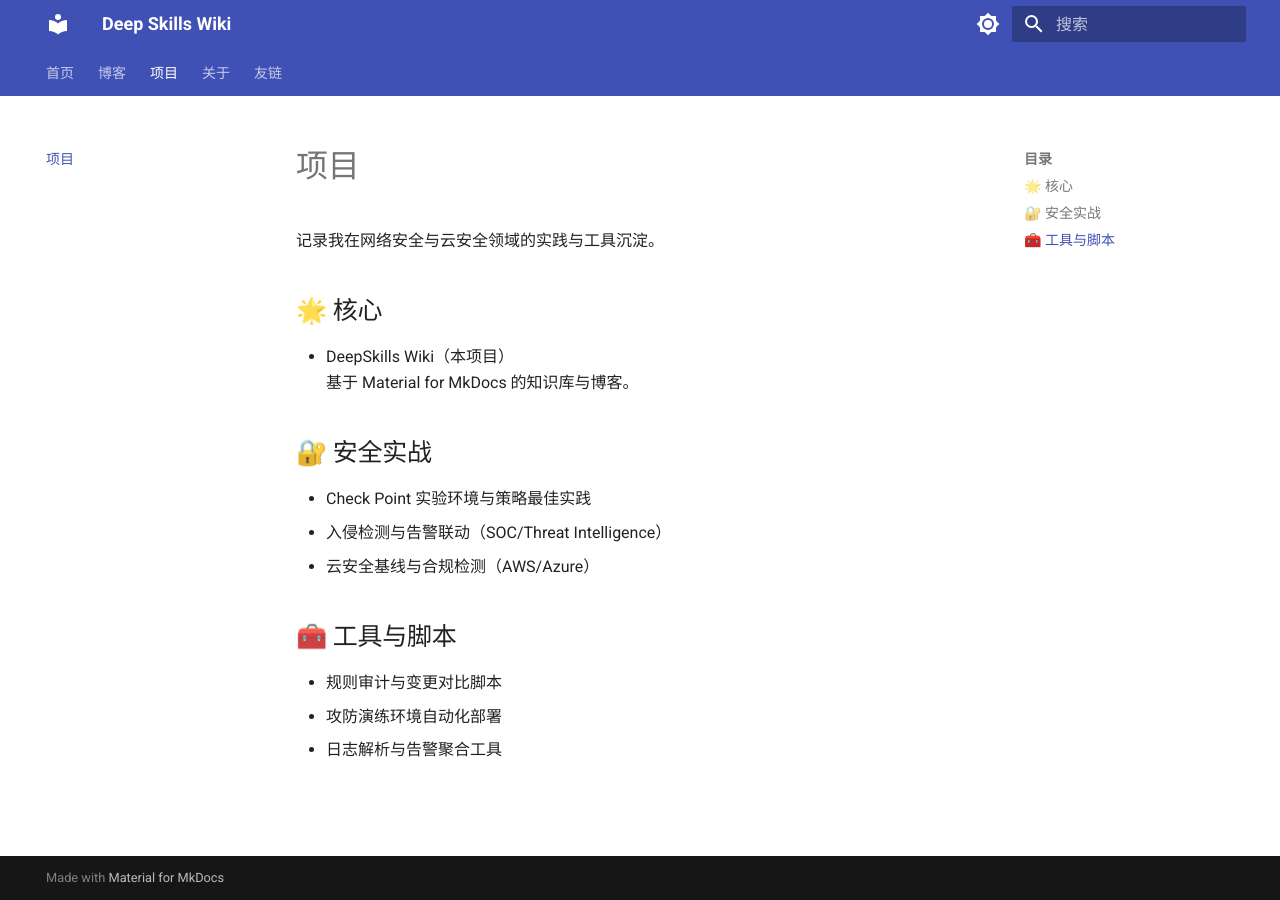
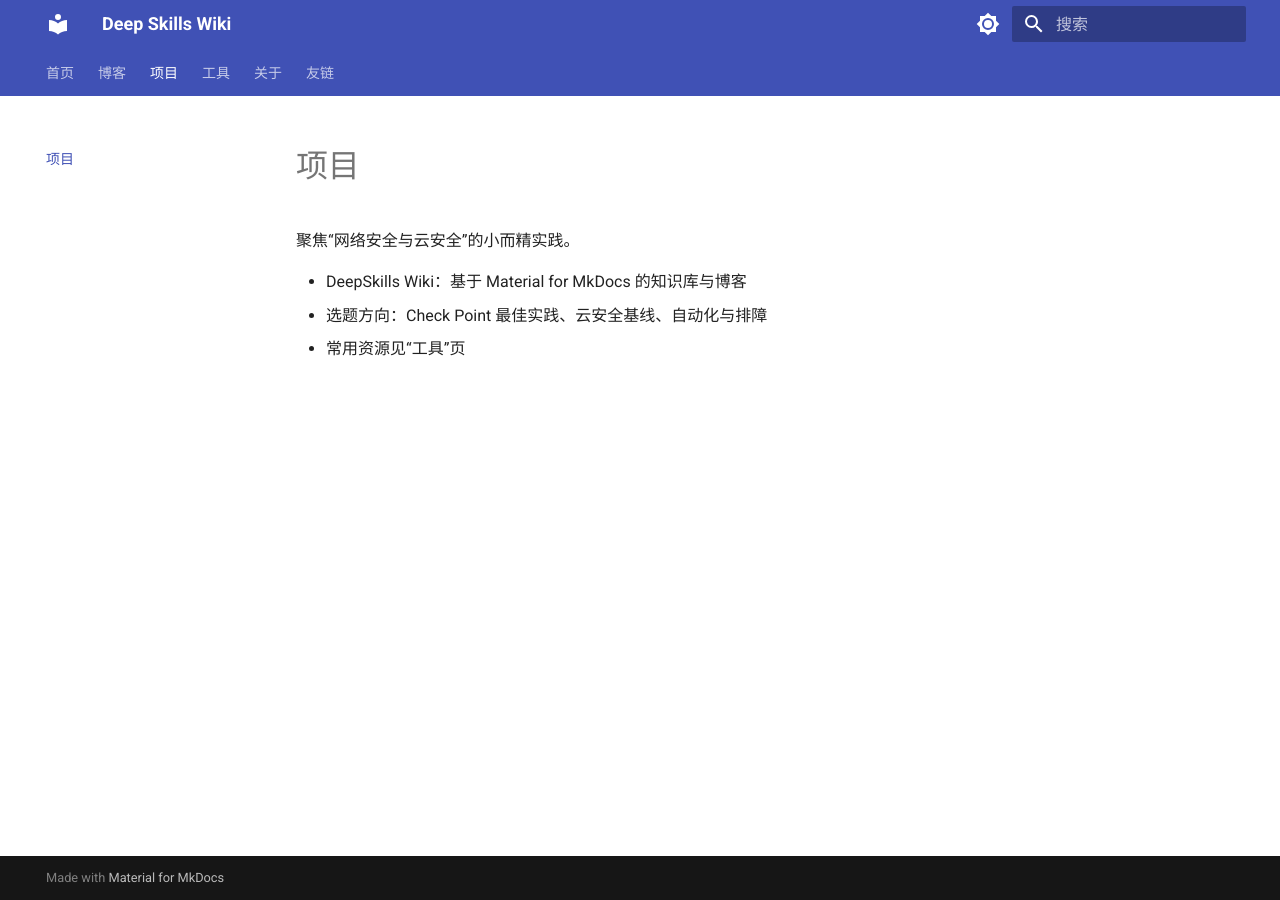
Before and after one commit to XP-55/xp-55.github.io, an MkDocs documentation site: the page built from docs/projects.md, in a window 1280 px wide. Built offline with MkDocs 1.6.1 and Material for MkDocs 9.7.7, drawn with Linux system fonts in a browser that asks for light colours.

Commit message:
Nav: add Tools top-level menu; simplify Projects page

```diff
--- a/docs/projects.md
+++ b/docs/projects.md
@@ -1,20 +1,7 @@
 # 项目
 
-记录我在网络安全与云安全领域的实践与工具沉淀。
+聚焦“网络安全与云安全”的小而精实践。
 
-## 🌟 核心
-
-- DeepSkills Wiki（本项目）
-  基于 Material for MkDocs 的知识库与博客。
-
-## 🔐 安全实战
-
-- Check Point 实验环境与策略最佳实践
-- 入侵检测与告警联动（SOC/Threat Intelligence）
-- 云安全基线与合规检测（AWS/Azure）
-
-## 🧰 工具与脚本
-
-- 规则审计与变更对比脚本
-- 攻防演练环境自动化部署
-- 日志解析与告警聚合工具
+- DeepSkills Wiki：基于 Material for MkDocs 的知识库与博客
+- 选题方向：Check Point 最佳实践、云安全基线、自动化与排障
+- 常用资源见“工具”页
--- a/mkdocs.yml
+++ b/mkdocs.yml
@@ -55,5 +55,6 @@ nav:
   - 博客:
     - blog/index.md
   - 项目: projects.md
+  - 工具: tools.md
   - 关于: about.md
   - 友链: links.md
```
Also changed, not shown: docs/tools.md (added, +33 -0 lines).
